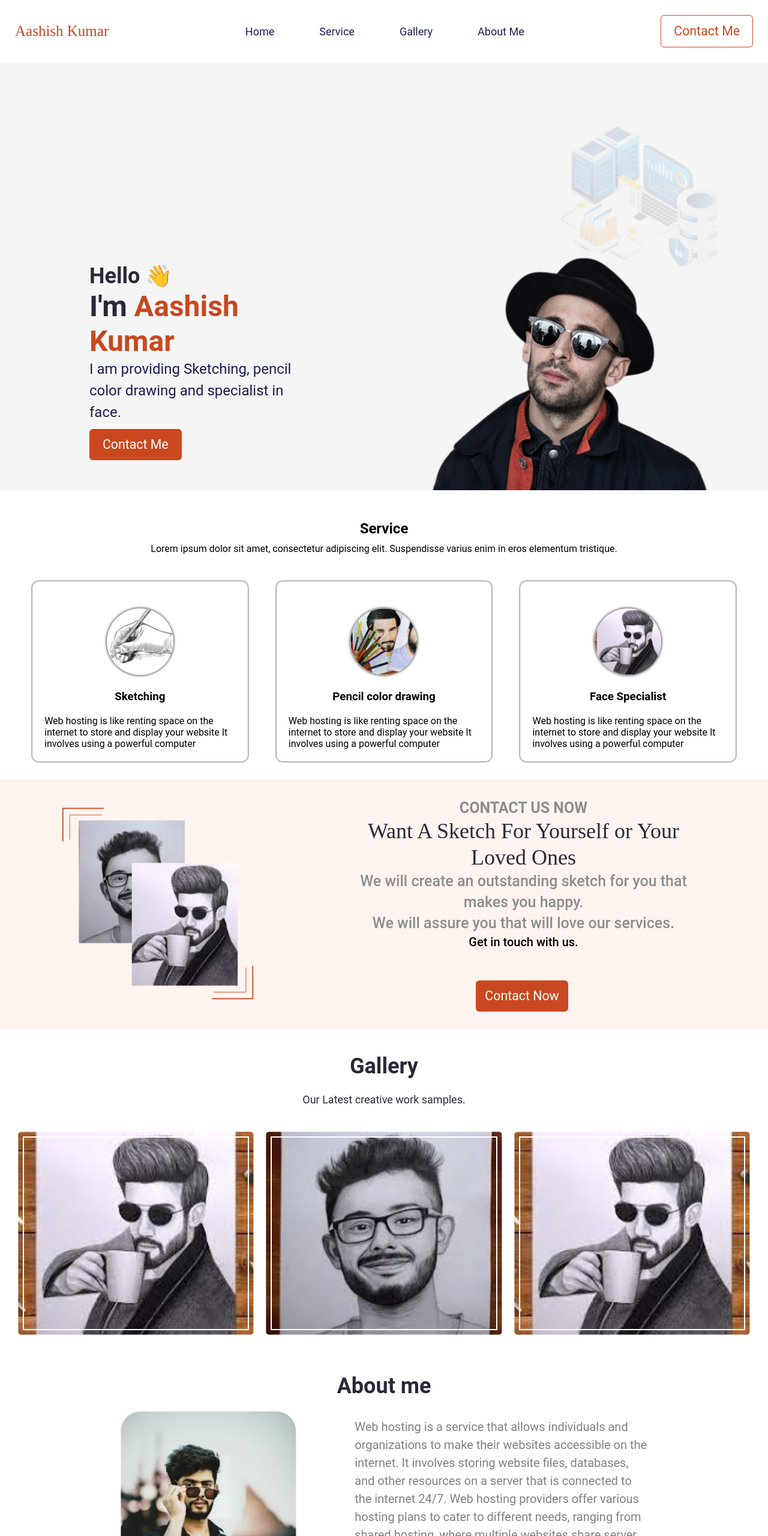
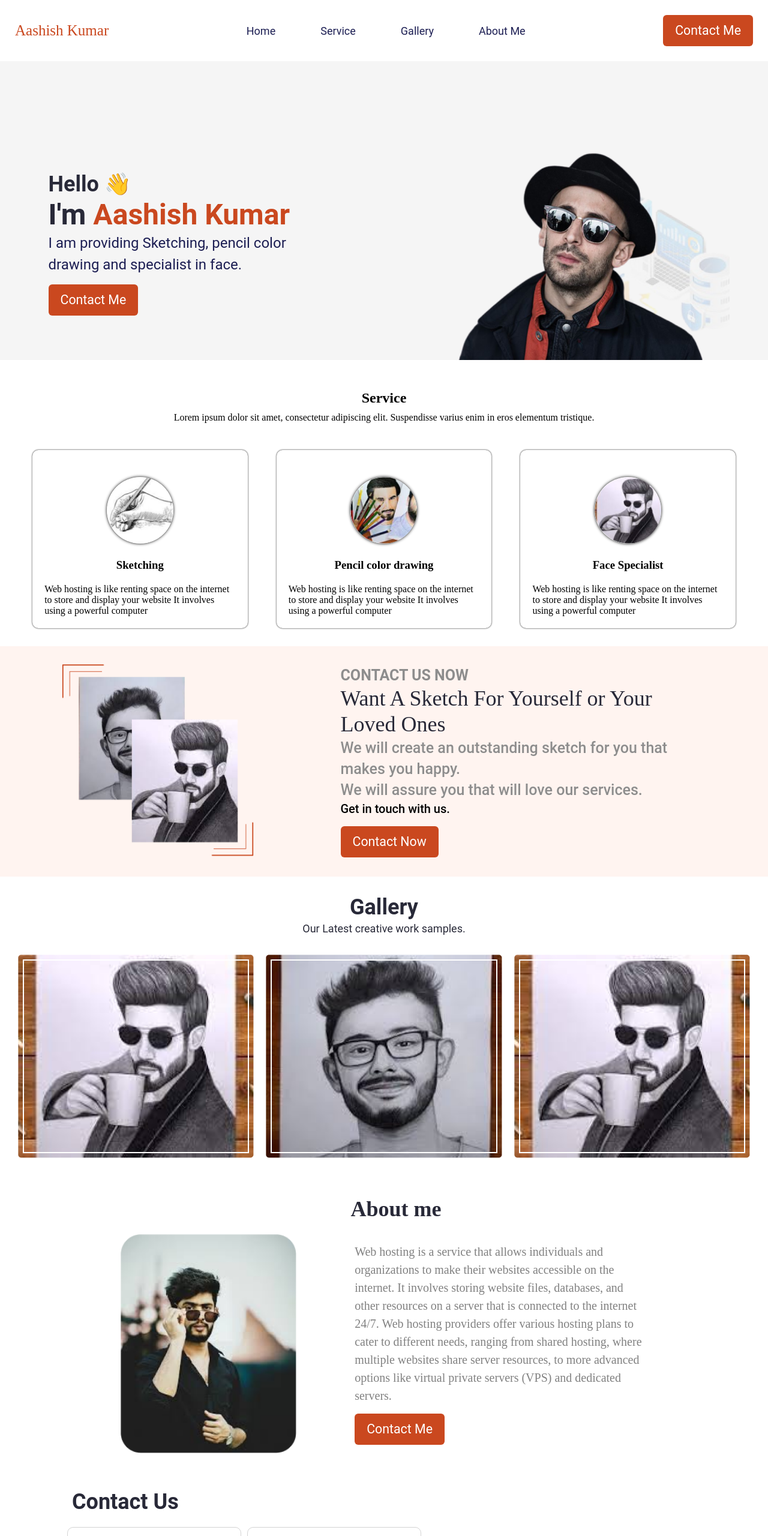
Before and after one commit to dev-kant-kumar/TGXSW-WebProject, a plain HTML site: page index.html in a window 1280 px wide. Shown: the top 2560 px of the page at 60% size. Drawn offline with Linux system fonts and the light colour scheme; a web font is replaced by a local one.

Commit message:
Enchanced Interface

```diff
--- a/index.html
+++ b/index.html
@@ -17,7 +17,7 @@
                 <menuitem class="nav-menu-item"><a href="#">Gallery</a></menuitem>
                 <menuitem class="nav-menu-item"><a href="#">About Me</a></menuitem>
             </menu>
-            <button id="nav-menu-contact-btn">Contact Me</button>
+            <button id="nav-menu-contact-btn" class="contact-me-btn">Contact Me</button>
         </nav>
 
     </header>
@@ -29,7 +29,7 @@
                 <p id="text-1-section-1">Hello &#128075</p>
                 <p id="text-2-section-1">I'm <span>Aashish Kumar</span></p>
                 <p id="text-3-section-1">I am providing Sketching, pencil color drawing and specialist in face.</p>
-                <button>Contact Me</button>
+                <button class="contact-me-btn">Contact Me</button>
             </section>
 
             <section id="section-1-content-2" class="section-1-content">
@@ -86,7 +86,7 @@
                 <div id="section-3-content-2-text-3"><p>We will create an outstanding sketch for you that makes you happy.</p></div>
                 <div id="section-3-content-2-text-4"><p>We will assure you that will love our services.</p></div>
                 <div id="section-3-content-2-text-5"><p>Get in touch with us.</p></div>
-                <button>Contact Now</button>
+                <button class="contact-me-btn">Contact Now</button>
             </div>
 
         </div>
@@ -117,7 +117,7 @@
                 <img src="Assets/image 1.png" alt="">
                 <div id="section-6-content-2-1">
                     <p>Web hosting is a service that allows individuals and organizations to make their websites accessible on the internet. It involves storing website files, databases, and other resources on a server that is connected to the internet 24/7. Web hosting providers offer various hosting plans to cater to different needs, ranging from shared hosting, where multiple websites share server resources, to more advanced options like virtual private servers (VPS) and dedicated servers.</p>
-                    <button>Contact Me</button>
+                    <button class="contact-me-btn">Contact Me</button>
                 </div>
             </div>
 
@@ -176,10 +176,15 @@
 
             <div id="footer-section-1-content-2">
                 <menu id="footer-nav-menu">
+
+                    <section id="footer-nav-menu-sec-1">
                      <menuitem class="footer-nav-menu-item"><a href="#">Home</a></menuitem>
                      <menuitem class="footer-nav-menu-item"><a href="#">Services</a></menuitem>
                      <menuitem class="footer-nav-menu-item"><a href="#">Contact Us</a></menuitem>
                      <menuitem class="footer-nav-menu-item"><a href="#">Gallery</a></menuitem>
+                   </section>
+
+                    <section id="footer-nav-menu-sec-2">
                       <menuitem class="footer-nav-menu-item"><a href="#">Create own website</a></menuitem>
                       <menuitem class="footer-nav-menu-item"><a href="#">About Me</a></menuitem>
                       <menuitem class="footer-nav-menu-item"><a href="#">Follow Us on</a></menuitem>
@@ -190,19 +195,25 @@
                       <a href="https://twitter.com/"><img src="Assets/twitter.png" alt="twitter icon"></a>
                       <a href="https://www.instagram.com/"><img src="Assets/instagram icon.png" alt="instagram icon"></a>
                       </menuitem>
+                    </section>
                 </menu>
 
             </div>
-
             <div id="footer-section-content-3"><p>^</p></div>
 
         </section>
 
         <section id="footer-section-2" class="footer-main-container">
-            &#169; 2024 <span>Techies Gateway.</span> All Rights Reserved.
+            &#169; <span id="year"></span> <span>Techies Gateway.</span> All Rights Reserved.
         </section>
 
     </footer>
+    <script>
+        alert("Thanks for visiting my website");
+        var date = new Date().getFullYear()
+        document.querySelector("#year").innerHTML=date;
+        console.log(date)
+    </script>
 
 </body>
 </html>
--- a/styles.css
+++ b/styles.css
@@ -1,5 +1,4 @@
-                                          /* Font section -importing from google font */
-
+                                      /* Font section -importing from google */
     @font-face{
         font-family:Roboto;
         src:url("https://fonts.googleapis.com/css2?family=Roboto:ital,wght@0,100;0,300;0,400;0,500;0,700;0,900;1,100;1,300;1,400;1,500;1,700;1,900&display=swap")
@@ -12,12 +11,17 @@
         font-family:Playfair Display;
         src:url("https://fonts.googleapis.com/css2?family=Playfair+Display:ital,wght@0,400..900;1,400..900&family=Roboto:ital,wght@0,100;0,300;0,400;0,500;0,700;0,900;1,100;1,300;1,400;1,500;1,700;1,900&family=Rozha+One&display=swap")
     }
+
                                                       /* universal declaration section */
     *{
         margin:0;
         padding:0;
         box-sizing:border-box;
-    font-family:Roboto,Rozha One,Playfair Display;
+    }
+
+    ::selection{
+        background-color:var(--button-background-color);
+        color:white;
     }
     :root{
                                                         /* universal declaration */
@@ -28,8 +32,7 @@
         /* button */
         --button-color:white;
         --button-background-color:#CA481F;
-    --button-width:12vw;
-    --button-padding:10px 15px;
+        --button-padding:10px 20px;
         --button-border:none;
         --button-border-radius:6px;
 
@@ -54,12 +57,14 @@
 
     }
 
+                                                     /* nav section */
     nav {
         width:100%;
         padding:25px;
         display:flex;
         justify-content:space-between;
         align-items:center;
+        border:var(--universal-border);
     }
     nav img{
         display:none;
@@ -91,22 +96,26 @@ nav img{
     #nav-menu menuitem a:hover{
         color:var(--button-background-color);
     }
-#nav-menu-contact-btn{
-    width:var(--button-width);
+
+                                                         /* Button Section */
+.contact-me-btn{
     padding:var(--button-padding);
-    border:1.33px solid #CA481F;
+    border:var(--button-border);
     border-radius:var(--button-border-radius);
-    background-color:transparent;
-    color:var(--button-background-color);
+    background-color:var(--button-background-color);
+    color:var(--button-color);
     cursor:pointer;
 
     font-family:var(--button-font-family);
     font-weight:var(--button-font-weight);
     font-size:var(--button-font-size);
     line-height:var(--button-line-height);
+}
+.contact-me-btn:hover{
+    outline:2px solid var(--button-background-color);
+    outline-offset:1.2px;
+}
 
-
-}
 
                                                              /* main section - have 7 sections */
     .main-container{
@@ -119,14 +128,16 @@ nav img{
     #section-1{
         background-color:#E5E5E561;
         display:flex;
+        justify-content:space-around;
+        align-items:flex-end;
+        padding-top:140px;
 
     }
     #section-1-content-1{
-    width:35%;
+        width:40%;
         padding:20px;
-    margin-top:285px;
-    margin-left:99px;
         border:var(--universal-border);
+        align-self:center;
 
     }
     #text-1-section-1{
@@ -154,34 +165,19 @@ nav img{
         font-size:24px;
         line-height:36px;
         color:#1C1E53;
-
-}
-#section-1-content-1 button{
-    width:var(--button-width);
-    padding:var(--button-padding);
-    margin-top:10px;
-    color:var(--button-color);
-    background-color:var(--button-background-color);
-    border:var(--button-border);
-    border-radius:var(--button-border-radius);
-    cursor:pointer;
-
-    font-family:var(--button-font-family);
-    font-weight:var(--button-font-weight);
-    font-size:var(--button-font-size);
-    line-height:var(--button-line-height);
+        margin-bottom:15px;
 
     }
 
     #section-1-content-2{
-   width:60%;
+       width:50%;
        position:relative;
        top:30px;
        border:var(--universal-border);
 
     }
     #img-container-sec-1 img{
-    width:45vw;
+        width:40vw;
         position:absolute;
         bottom:0px;
         left:20%;
@@ -193,6 +189,7 @@ nav img{
         width:25vw;
         position:relative;
         left:47%;
+        bottom:50%;
 
     }
 
@@ -228,7 +225,7 @@ nav img{
         width:28vw;
         border-radius:10px;
         padding:20px;
-    box-shadow:0px 0px 3.5px 0px black;
+        box-shadow:0px 0px 2.5px 0px black;
     }
     .section-2-content-2-container:hover{
         /* outline:2px solid var(--button-background-color);
@@ -283,7 +280,7 @@ nav img{
      font-weight:700;
      font-size:25px;
      line-height:35px;
- text-align:center;
+     text-align:left;
      color:#8D8D8D;
     }
     #section-3-content-2-text-2 p{
@@ -291,7 +288,7 @@ nav img{
         font-weight:500;
         font-size:36px;
         line-height:43.2px;
-    text-align:center;
+        text-align:left;
         color:#282938;
 
     }
@@ -300,7 +297,7 @@ nav img{
         font-weight:500;
         font-size:25px;
         line-height:35px;
-    text-align:center;
+        text-align:left;
         color:#8D8D8D;
 
     }
@@ -309,27 +306,9 @@ nav img{
         font-weight:500;
         font-size:20px;
         line-height:28px;
-    text-align:center;
+        text-align:left;
         color:#000000;
-
-
-}
-#section-3-content-2 button{
-    width:var(--button-width);
-    padding:var(--button-padding);
-    border:var(--button-border);
-    border-radius:var(--button-border-radius);
-    background-color:var(--button-background-color);
-    color:var(--button-color);
-    margin-left:37%;
-    margin-top:50px;
-    cursor:pointer;
-
-    font-family:var(--button-font-family);
-    font-weight:var(--button-font-weight);
-    font-size:var(--button-font-size);
-    line-height:var(--button-line-height);
-
+        margin-bottom:15px;
     }
 
                                                                     /* section-4 */
@@ -349,7 +328,6 @@ nav img{
         line-height:43.2px;
         text-align: center;
         color:#282938;
-    padding:10px;
 
     }
     #section-4-content-1 p{
@@ -359,7 +337,6 @@ nav img{
         line-height:27px;
         text-align: center;
         color:#282938;
-    padding:10px;
 
     }
     #section-4-content-2{
@@ -405,6 +382,8 @@ nav img{
         line-height: 43.2px;
         text-align:center;
         color:#282938;
+        position: relative;
+        left:20px;
     }
     #section-6-content-2{
         width:80%;
@@ -437,32 +416,13 @@ nav img{
         font-size:20px;
         line-height:30px;
         color:#818181;
-
-}
-#section-6-content-2-1 button{
-    width:var(--button-width);
-    padding:var(--button-padding);
-    border:var(--button-border);
-    border-radius:var(--button-border-radius);
-    background-color:var(--button-background-color);
-    color:var(--button-color);
-    margin-left:0%;
-    margin-top:20px;
-    cursor:pointer;
-
-    font-family:var(--button-font-family);
-    font-weight:var(--button-font-weight);
-    font-size:var(--button-font-size);
-    line-height:var(--button-line-height);
+        margin-bottom:15px;
 
     }
 
                                                     /* section-7 */
-/* #section-7{
-
-}  */
     #section-7-content-1{
-    width:100%;
+        width:50%;
         border:var(--universal-border);
     }
     #section-7-content-1 h2{
@@ -471,7 +431,10 @@ nav img{
         font-size:36px;
         line-height:43.2px;
         color:#282938;
-    text-align:center;
+        text-align:left;
+        position:relative;
+        left:90px;
+
     }
     #section-7-content-2{
         width:100%;
@@ -487,8 +450,8 @@ nav img{
     #section-7-content-2-1 form{
         display:grid;
         grid-template-columns:1fr 1fr;
-    grid-template-rows:1fr 1fr 1fr 3fr auto;
-    /* grid-auto-rows:160px; */
+        grid-template-rows:1fr 1fr 1fr 3fr;
+        grid-auto-rows:auto;
         column-gap:10px;
         row-gap:10px;
         border:var(--universal-border);
@@ -513,19 +476,24 @@ nav img{
     }
     #submit-btn{
         width:var(--button-width);
-    padding:var(--button-padding);
+        padding:var(--button-padding) !important;
         border:var(--button-border) !important;
-    border-radius: var(--button-border-radius);
+        border-radius: var(--button-border-radius) !important;
         color:var(--button-color) !important;
         background-color:var(--button-background-color);
         cursor:pointer;
-    justify-self:end;
+        grid-column:1/ span 2;
+        justify-self:center;
 
         font-family:var(--button-font-family);
         font-weight:var(--button-font-weight);
         font-size:var(--button-font-size);
         line-height:var(--button-line-height);
 
+    }
+    #submit-btn:hover{
+        outline:2px solid var(--button-background-color);
+        outline-offset:1px;
     }
     #section-7-content-2-1 input:hover,textarea:hover,#services:hover{
         border-color:var(--button-background-color);
@@ -545,7 +513,6 @@ nav img{
     ̥                                                 /* Footer Section have 2 section */
     .footer-main-container{
         width:100%;
-
     }
                                                              /* footer section-1 */
     #footer-section-1{
@@ -561,6 +528,7 @@ nav img{
         position: relative;
         bottom:25px;
         right:30px;
+        border:var(--universal-border);
 
 
     }
@@ -569,7 +537,7 @@ nav img{
         font-weight:400;
         font-size:52.24px;
         line-height:78.36px;
-    text-align:center;
+        text-align:left;
 
     }
     #footer-section-1-content-1 p{
@@ -577,7 +545,7 @@ nav img{
         font-weight:400;
         font-size:24px;
         line-height: 36px;
-    text-align:center;
+        text-align:left;
         color:#E1E1E1;
     }
     #footer-section-1-content-1 p span{
@@ -586,14 +554,18 @@ nav img{
     }
     #footer-section-1-content-2{
         width:50%;
+        border:var(--universal-border);
 
     }
     #footer-nav-menu{
-    display:grid;
-    grid-template-columns:repeat(2,auto);
-    row-gap:15px;
-    /* column-gap:15px; */
-
+        display:flex;
+        justify-content:space-around;
+    }
+    #footer-nav-menu-sec-1,#footer-nav-menu-sec-2{
+        display:flex;
+        flex-direction:column;
+        justify-content:space-around;
+        gap:15px;
     }
     /* .footer-nav-menu-item{
 
@@ -610,8 +582,14 @@ nav img{
         line-height:36px;
 
     }
+    #footer-nav-menu a:hover{
+        color:white;
+    }
     #footer-nav-menu a img{
         width:1.5em;
+    }
+    #footer-nav-menu a img:hover{
+        filter:drop-shadow(0px 0px 5px white);
     }
     #social-handle-container{
         display:flex;
@@ -619,6 +597,9 @@ nav img{
         gap:50px;
 
     }
+
+
+
     #footer-section-content-3{
         border-radius:50%;
         height:3vw;
@@ -626,6 +607,9 @@ nav img{
         border:2px solid white;
         align-self:flex-start;
         cursor: pointer;
+    }
+    #footer-section-content-3:hover{
+        filter:drop-shadow(0px 0px 5px white);
 
     }
     #footer-section-content-3 p{
@@ -669,7 +653,6 @@ nav img{
     }
 
     #nav-menu-contact-btn{
-    width:var(--button-width-mobile);
         padding:var(--button-padding-mobile);
         font-weight:var(--button-font-weight-mobile);
         font-size:var(--button-font-size-mobile);
@@ -682,6 +665,8 @@ nav img{
                                                                /* section-1 */
     #section-1{
         flex-direction:column-reverse;
+        margin:0;
+        padding:20px;
     }
     #section-1-content-1{
         width:100%;
@@ -707,7 +692,6 @@ nav img{
 
     }
     #section-1-content-1 button{
-    width:var(--button-width-mobile);
         padding:var(--button-padding-mobile);
 
         font-weight:var(--button-font-weight-mobile);
@@ -735,10 +719,6 @@ nav img{
     }
 
                                                                   /* Section-2 */
-/* #section-2{
-
-
-} */
 
     #section-2-content-1 h2{
         padding:10px;
@@ -801,9 +781,7 @@ nav img{
         line-height:28px;
     }
     #section-3-content-2 button{
-    width:var(--button-width-mobile);
         padding:var(--button-padding-mobile);
-    margin-left:37%;
         margin-top:10px;
         margin-bottom:20px;
 
@@ -876,11 +854,8 @@ nav img{
     }
 
                                                     /* section-7 */
-/* #section-7{
-
-}  */
     #section-7-content-1{
-    width:100%;
+        width:70%;
     }
     #section-7-content-1 h2{
         font-weight:700;
@@ -905,7 +880,9 @@ nav img{
         width:132px;
         padding:var(--button-padding-mobile);
         cursor:pointer;
-    justify-self:end;
+        justify-self:center;
+        position:relative;
+        left:25%;
 
         font-weight:var(--button-font-weight-mobile);
         font-size:var(--button-font-size-mobile);
```
Lines whose indentation alone changed are shown as unchanged.
